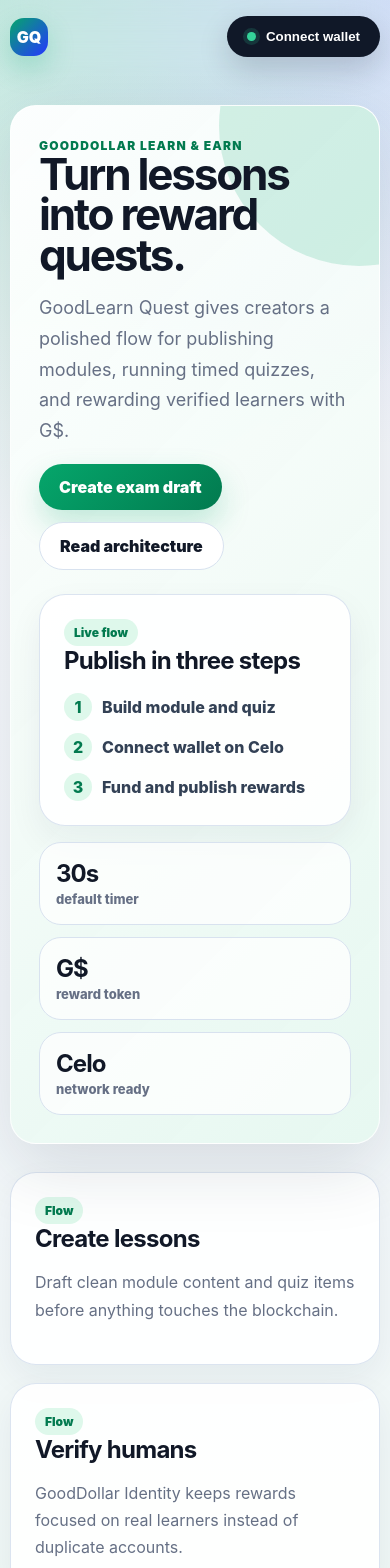
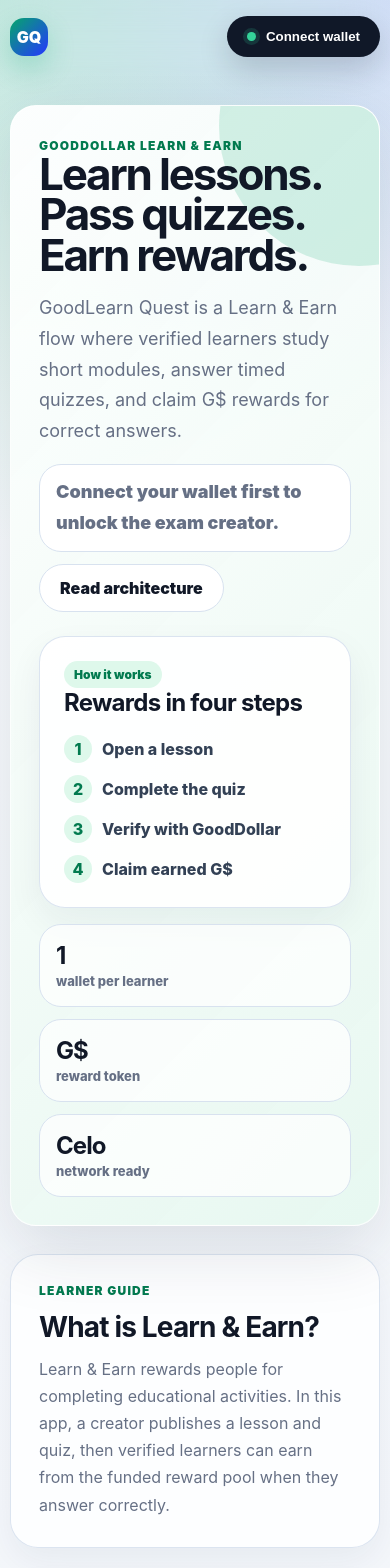
Before and after one commit to cieltrinitiz/HustlerProject, a Next.js app: page / in a window 390 px wide. Shown: the top 1568 px of the page. Built offline with nearby package versions, Linux system fonts and the light colour scheme.

Commit message:
Fix wallet gating and mobile modal

```diff
--- a/app/create/page.tsx
+++ b/app/create/page.tsx
@@ -1,7 +1,9 @@
+import { CreateAccessGate } from "@/components/CreateAccessGate";
 import { QuestionBuilder } from "@/components/QuestionBuilder";
 
 export default function CreatePage() {
   return (
+    <CreateAccessGate>
       <main>
         <section className="hero">
           <span className="eyebrow">Creator flow</span>
@@ -12,5 +14,6 @@
         </section>
         <QuestionBuilder />
       </main>
+    </CreateAccessGate>
   );
 }
--- a/app/layout.tsx
+++ b/app/layout.tsx
@@ -1,6 +1,7 @@
 import type { Metadata } from "next";
 import type { ReactNode } from "react";
 import { ConnectWalletModal } from "@/components/ConnectWalletModal";
+import { WalletConnectionProvider } from "@/components/WalletConnectionProvider";
 import "./styles.css";
 
 export const metadata: Metadata = {
@@ -12,6 +13,7 @@
   return (
     <html lang="en">
       <body>
+        <WalletConnectionProvider>
           <header className="site-header">
             <a className="brand" href="/" aria-label="GoodLearn Quest home">
               <span className="brand-mark">GQ</span>
@@ -20,6 +22,7 @@
             <ConnectWalletModal />
           </header>
           {children}
+        </WalletConnectionProvider>
       </body>
     </html>
   );
--- a/app/page.tsx
+++ b/app/page.tsx
@@ -1,14 +1,20 @@
-import Link from "next/link";
+import { CreateExamAction } from "@/components/CreateExamAction";
 
-const features = [
-  ["Create lessons", "Draft clean module content and quiz items before anything touches the blockchain."],
-  ["Verify humans", "GoodDollar Identity keeps rewards focused on real learners instead of duplicate accounts."],
-  ["Commit answers", "Answer commitments stay private until the reveal window, so quizzes remain fair."],
-  ["Earn G$", "Learners claim rewards per correct answer from a transparent reward pool."],
+const rewardSteps = [
+  ["Learn the module", "Read the short lesson and understand the goal before opening the quiz."],
+  ["Answer the quiz", "Submit answers during the timer so the system can score your attempt fairly."],
+  ["Verify one human", "GoodDollar Identity helps keep rewards for real learners, not duplicate accounts."],
+  ["Claim G$ rewards", "Connected learners can claim GoodDollar rewards for correct answers when the pool is funded."],
+];
+
+const creatorSteps = [
+  ["Draft off-chain", "Creators prepare lessons and questions first without sending every edit to the blockchain."],
+  ["Connect wallet", "The creator form appears after a wallet is connected, keeping first visit focused on instructions."],
+  ["Publish rewards", "When the quiz is ready, publish the final question hash and reward settings on Celo."],
 ];
 
 const stats = [
-  ["30s", "default timer"],
+  ["1", "wallet per learner"],
   ["G$", "reward token"],
   ["Celo", "network ready"],
 ];
@@ -19,24 +25,25 @@
       <section className="hero hero-split">
         <div className="hero-copy">
           <span className="eyebrow">GoodDollar Learn & Earn</span>
-          <h1>Turn lessons into reward quests.</h1>
+          <h1>Learn lessons. Pass quizzes. Earn rewards.</h1>
           <p>
-            GoodLearn Quest gives creators a polished flow for publishing modules, running timed quizzes, and rewarding verified learners with G$.
+            GoodLearn Quest is a Learn & Earn flow where verified learners study short modules, answer timed quizzes, and claim G$ rewards for correct answers.
           </p>
           <div className="actions">
-            <Link className="button" href="/create">Create exam draft</Link>
+            <CreateExamAction />
             <a className="button secondary" href="/docs/architecture.md">Read architecture</a>
           </div>
         </div>
 
         <div className="hero-panel" aria-label="Product highlights">
           <div className="quest-card">
-            <span className="badge">Live flow</span>
-            <h2>Publish in three steps</h2>
+            <span className="badge">How it works</span>
+            <h2>Rewards in four steps</h2>
             <ol className="step-list">
-              <li>Build module and quiz</li>
-              <li>Connect wallet on Celo</li>
-              <li>Fund and publish rewards</li>
+              <li>Open a lesson</li>
+              <li>Complete the quiz</li>
+              <li>Verify with GoodDollar</li>
+              <li>Claim earned G$</li>
             </ol>
           </div>
           <div className="stat-row">
@@ -50,10 +57,28 @@
         </div>
       </section>
 
+      <section className="info-section">
+        <span className="eyebrow">Learner guide</span>
+        <h2>What is Learn & Earn?</h2>
+        <p>
+          Learn & Earn rewards people for completing educational activities. In this app, a creator publishes a lesson and quiz, then verified learners can earn from the funded reward pool when they answer correctly.
+        </p>
+      </section>
+
       <section className="grid feature-grid">
-        {features.map(([title, body]) => (
+        {rewardSteps.map(([title, body]) => (
           <article className="card feature-card" key={title}>
-            <span className="badge">Flow</span>
+            <span className="badge">Reward guide</span>
+            <h2>{title}</h2>
+            <p>{body}</p>
+          </article>
+        ))}
+      </section>
+
+      <section className="grid feature-grid">
+        {creatorSteps.map(([title, body]) => (
+          <article className="card feature-card" key={title}>
+            <span className="badge">Creator guide</span>
             <h2>{title}</h2>
             <p>{body}</p>
           </article>
--- a/app/styles.css
+++ b/app/styles.css
@@ -238,3 +238,69 @@
   .stat-row { grid-template-columns: 1fr; }
   .hero { border-radius: 26px; }
 }
+
+.info-section {
+  display: grid;
+  gap: 12px;
+  margin-top: 28px;
+  padding: 28px;
+  border: 1px solid rgba(216, 226, 239, 0.9);
+  border-radius: 28px;
+  background: rgba(255, 255, 255, 0.82);
+  box-shadow: 0 14px 35px rgba(20, 35, 64, 0.06);
+}
+.info-section h2 { margin: 0; font-size: clamp(28px, 4vw, 42px); }
+.info-section p { max-width: 860px; margin: 0; }
+.wallet-required-note {
+  display: inline-flex;
+  align-items: center;
+  min-height: 48px;
+  margin: 0;
+  padding: 12px 16px;
+  border: 1px solid var(--line);
+  border-radius: 999px;
+  background: white;
+  color: var(--muted);
+  font-weight: 900;
+}
+.wallet-detection {
+  display: grid;
+  gap: 4px;
+  margin: 16px 0 0;
+  padding: 14px 16px;
+  border-radius: 18px;
+  border: 1px solid var(--line);
+  background: #f8fafc;
+}
+.wallet-detection strong { color: var(--ink); }
+.wallet-detection span { color: var(--muted); line-height: 1.5; }
+.wallet-detection.detected {
+  border-color: rgba(5, 166, 107, 0.22);
+  background: var(--brand-soft);
+}
+.wallet-detection.detected strong,
+.wallet-detection.detected span { color: var(--brand-dark); }
+.access-gate { margin-top: 24px; }
+
+@media (max-width: 560px) {
+  .modal-backdrop {
+    align-items: start;
+    place-items: start center;
+    padding: max(14px, env(safe-area-inset-top)) 12px max(14px, env(safe-area-inset-bottom));
+    overflow-y: auto;
+  }
+  .wallet-modal {
+    width: min(100%, 440px);
+    max-height: calc(100dvh - 28px);
+    overflow-y: auto;
+    padding: 22px;
+    border-radius: 26px;
+  }
+  .wallet-modal h2 { padding-right: 42px; }
+  .wallet-option {
+    align-items: flex-start;
+    flex-direction: column;
+    gap: 10px;
+  }
+  .wallet-required-note { border-radius: 22px; }
+}
--- a/components/ConnectWalletModal.tsx
+++ b/components/ConnectWalletModal.tsx
@@ -1,32 +1,23 @@
 "use client";
 
 import { useEffect, useMemo, useState } from "react";
-
-type EthereumProvider = {
-  isMetaMask?: boolean;
-  isMiniPay?: boolean;
-  isTrust?: boolean;
-  isTrustWallet?: boolean;
-  request?: (args: { method: string; params?: unknown[] | object }) => Promise<unknown>;
-};
-
-type BrowserWindow = typeof window & {
-  ethereum?: EthereumProvider;
-  trustwallet?: EthereumProvider | { ethereum?: EthereumProvider };
-};
-
-type WalletState = {
-  address: string;
-  label: string;
-};
+import { createPortal } from "react-dom";
+import {
+  getInjectedProvider,
+  getProviderLabel,
+  parseFirstAccount,
+  useWalletConnection,
+  type EthereumProvider,
+} from "@/components/WalletConnectionProvider";
 
 const CELO_CHAIN_ID = "0xa4ec";
 
 export function ConnectWalletModal() {
+  const { detectedWalletLabel, hasInjectedWallet, isMobileBrowser, setWallet, wallet } = useWalletConnection();
   const [isOpen, setIsOpen] = useState(false);
-  const [wallet, setWallet] = useState<WalletState | null>(null);
   const [message, setMessage] = useState("Choose a wallet to continue.");
   const [isConnecting, setIsConnecting] = useState(false);
+  const [mounted, setMounted] = useState(false);
 
   const shortAddress = useMemo(() => {
     if (!wallet?.address) {
@@ -36,45 +27,54 @@
     return `${wallet.address.slice(0, 6)}...${wallet.address.slice(-4)}`;
   }, [wallet?.address]);
 
+  const walletHint = useMemo(() => {
+    if (wallet) {
+      return `${wallet.label} connected`;
+    }
+
+    if (hasInjectedWallet) {
+      return `${detectedWalletLabel} detected`;
+    }
+
+    if (isMobileBrowser) {
+      return "No mobile dApp wallet detected. Open this site inside MiniPay, Trust Wallet, or MetaMask mobile browser.";
+    }
+
+    return "No browser wallet detected. Install/unlock MetaMask or use a wallet dApp browser.";
+  }, [detectedWalletLabel, hasInjectedWallet, isMobileBrowser, wallet]);
+
   useEffect(() => {
-    const provider = getInjectedProvider();
-
-    provider
-      ?.request?.({ method: "eth_accounts" })
-      .then((accounts) => {
-        const firstAccount = parseFirstAccount(accounts);
-        if (firstAccount) {
-          setWallet({ address: firstAccount, label: getProviderLabel(provider) });
-          setMessage("Wallet connected and ready.");
-        }
-      })
-      .catch(() => undefined);
+    setMounted(true);
   }, []);
 
   async function connectWallet() {
     const provider = getInjectedProvider();
 
     if (!provider) {
-      setMessage("No wallet found. Install MetaMask, Trust Wallet, or open in MiniPay.");
+      setMessage(
+        isMobileBrowser
+          ? "No mobile wallet was detected in this browser. Please open the site inside MiniPay, Trust Wallet, or MetaMask mobile."
+          : "No injected wallet found. Install or unlock MetaMask/Trust Wallet, then refresh and try again.",
+      );
       setIsOpen(true);
       return;
     }
 
     setIsConnecting(true);
-    setMessage("Opening wallet approval...");
+    setMessage("Approve the connection in your wallet. If nothing opens, unlock your wallet app/extension and try again.");
 
     try {
       const accounts = await provider.request?.({ method: "eth_requestAccounts" });
       const firstAccount = parseFirstAccount(accounts);
 
       if (!firstAccount) {
-        setMessage("Wallet did not return an account. Please try again.");
+        setMessage("Wallet did not return an account. Please try again or switch wallet browser.");
         return;
       }
 
       await switchToCelo(provider);
       setWallet({ address: firstAccount, label: getProviderLabel(provider) });
-      setMessage("Wallet connected successfully.");
+      setMessage("Wallet connected successfully. You can now create an exam draft.");
       setIsOpen(false);
     } catch (error) {
       setMessage(error instanceof Error ? error.message : "Wallet connection was cancelled.");
@@ -88,14 +88,7 @@
     setMessage("Wallet disconnected in this app. You can reconnect anytime.");
   }
 
-  return (
-    <div className="wallet-shell">
-      <button className="wallet-button" onClick={() => setIsOpen(true)} type="button">
-        <span className="wallet-status-dot" aria-hidden="true" />
-        {shortAddress}
-      </button>
-
-      {isOpen ? (
+  const modal = isOpen ? (
     <div className="modal-backdrop" role="presentation" onMouseDown={() => setIsOpen(false)}>
       <section
         aria-modal="true"
@@ -112,11 +105,16 @@
           Connect with MiniPay, Trust Wallet, MetaMask, or any injected wallet to publish exams and claim rewards on Celo.
         </p>
 
+        <div className={`wallet-detection ${hasInjectedWallet ? "detected" : "missing"}`}>
+          <strong>{hasInjectedWallet ? "Wallet detected" : "Wallet not detected"}</strong>
+          <span>{walletHint}</span>
+        </div>
+
         <div className="wallet-options">
           <button className="wallet-option" disabled={isConnecting} onClick={connectWallet} type="button">
             <span>
-                  <strong>{wallet?.label ?? "Browser wallet"}</strong>
-                  <small>{wallet ? wallet.address : "Recommended for GoodDollar rewards"}</small>
+              <strong>{wallet?.label ?? (hasInjectedWallet ? detectedWalletLabel : "Browser wallet")}</strong>
+              <small>{wallet ? wallet.address : "Use the wallet browser/extension detected above"}</small>
             </span>
             <span>{isConnecting ? "Connecting..." : "Connect"}</span>
           </button>
@@ -131,37 +129,17 @@
         ) : null}
       </section>
     </div>
-      ) : null}
+  ) : null;
+
+  return (
+    <div className="wallet-shell">
+      <button className="wallet-button" onClick={() => setIsOpen(true)} type="button">
+        <span className="wallet-status-dot" aria-hidden="true" />
+        {shortAddress}
+      </button>
+      {mounted && modal ? createPortal(modal, document.body) : null}
     </div>
   );
-}
-
-function getInjectedProvider(): EthereumProvider | undefined {
-  const browserWindow = window as BrowserWindow;
-  const trustWallet = browserWindow.trustwallet;
-
-  if (browserWindow.ethereum) {
-    return browserWindow.ethereum;
-  }
-
-  if (!trustWallet) {
-    return undefined;
-  }
-
-  if ("ethereum" in trustWallet) {
-    return trustWallet.ethereum;
-  }
-
-  return trustWallet as EthereumProvider;
-}
-
-function parseFirstAccount(accounts: unknown) {
-  if (!Array.isArray(accounts)) {
-    return undefined;
-  }
-
-  const account = accounts.find((item): item is string => typeof item === "string");
-  return account?.toLowerCase();
 }
 
 async function switchToCelo(provider: EthereumProvider) {
@@ -182,19 +160,3 @@
     });
   }
 }
-
-function getProviderLabel(provider: EthereumProvider) {
-  if (provider.isMiniPay) {
-    return "MiniPay";
-  }
-
-  if (provider.isTrust || provider.isTrustWallet) {
-    return "Trust Wallet";
-  }
-
-  if (provider.isMetaMask) {
-    return "MetaMask";
-  }
-
-  return "Injected wallet";
-}
--- /dev/null
+++ b/components/CreateExamAction.tsx
@@ -0,0 +1,22 @@
+"use client";
+
+import Link from "next/link";
+import { useWalletConnection } from "@/components/WalletConnectionProvider";
+
+export function CreateExamAction() {
+  const { wallet } = useWalletConnection();
+
+  if (!wallet) {
+    return (
+      <p className="wallet-required-note" role="status">
+        Connect your wallet first to unlock the exam creator.
+      </p>
+    );
+  }
+
+  return (
+    <Link className="button" href="/create">
+      Create exam draft
+    </Link>
+  );
+}
--- /dev/null
+++ b/components/WalletConnectionProvider.tsx
@@ -0,0 +1,140 @@
+"use client";
+
+import { createContext, useContext, useEffect, useMemo, useState, type ReactNode } from "react";
+
+export type EthereumProvider = {
+  isMetaMask?: boolean;
+  isMiniPay?: boolean;
+  isTrust?: boolean;
+  isTrustWallet?: boolean;
+  providers?: EthereumProvider[];
+  request?: (args: { method: string; params?: unknown[] | object }) => Promise<unknown>;
+};
+
+type BrowserWindow = typeof window & {
+  ethereum?: EthereumProvider;
+  trustwallet?: EthereumProvider | { ethereum?: EthereumProvider };
+};
+
+export type WalletState = {
+  address: string;
+  label: string;
+};
+
+type WalletConnectionContextValue = {
+  wallet: WalletState | null;
+  setWallet: (wallet: WalletState | null) => void;
+  detectedWalletLabel: string;
+  hasInjectedWallet: boolean;
+  isMobileBrowser: boolean;
+};
+
+const WalletConnectionContext = createContext<WalletConnectionContextValue | undefined>(undefined);
+
+export function WalletConnectionProvider({ children }: Readonly<{ children: ReactNode }>) {
+  const [wallet, setWallet] = useState<WalletState | null>(null);
+  const [detectedWalletLabel, setDetectedWalletLabel] = useState("Checking wallet browser...");
+  const [hasInjectedWallet, setHasInjectedWallet] = useState(false);
+  const [isMobileBrowser, setIsMobileBrowser] = useState(false);
+
+  useEffect(() => {
+    setIsMobileBrowser(isMobileUserAgent());
+
+    const provider = getInjectedProvider();
+    setHasInjectedWallet(Boolean(provider));
+    setDetectedWalletLabel(provider ? getProviderLabel(provider) : "No injected wallet detected");
+
+    provider
+      ?.request?.({ method: "eth_accounts" })
+      .then((accounts) => {
+        const firstAccount = parseFirstAccount(accounts);
+        if (firstAccount) {
+          setWallet({ address: firstAccount, label: getProviderLabel(provider) });
+        }
+      })
+      .catch(() => undefined);
+  }, []);
+
+  const value = useMemo(
+    () => ({ wallet, setWallet, detectedWalletLabel, hasInjectedWallet, isMobileBrowser }),
+    [detectedWalletLabel, hasInjectedWallet, isMobileBrowser, wallet],
+  );
+
+  return <WalletConnectionContext.Provider value={value}>{children}</WalletConnectionContext.Provider>;
+}
+
+export function useWalletConnection() {
+  const context = useContext(WalletConnectionContext);
+
+  if (!context) {
+    throw new Error("useWalletConnection must be used inside WalletConnectionProvider");
+  }
+
+  return context;
+}
+
+export function getInjectedProvider(): EthereumProvider | undefined {
+  if (typeof window === "undefined") {
+    return undefined;
+  }
+
+  const browserWindow = window as BrowserWindow;
+  const injected = browserWindow.ethereum;
+  const trustWallet = browserWindow.trustwallet;
+
+  if (injected?.providers?.length) {
+    return (
+      injected.providers.find((provider) => provider.isMiniPay) ??
+      injected.providers.find((provider) => provider.isTrust || provider.isTrustWallet) ??
+      injected.providers.find((provider) => provider.isMetaMask) ??
+      injected.providers[0]
+    );
+  }
+
+  if (injected) {
+    return injected;
+  }
+
+  if (!trustWallet) {
+    return undefined;
+  }
+
+  if ("ethereum" in trustWallet) {
+    return trustWallet.ethereum;
+  }
+
+  return trustWallet as EthereumProvider;
+}
+
+export function parseFirstAccount(accounts: unknown) {
+  if (!Array.isArray(accounts)) {
+    return undefined;
+  }
+
+  const account = accounts.find((item): item is string => typeof item === "string");
+  return account?.toLowerCase();
+}
+
+export function getProviderLabel(provider: EthereumProvider) {
+  if (provider.isMiniPay) {
+    return "MiniPay";
+  }
+
+  if (provider.isTrust || provider.isTrustWallet) {
+    return "Trust Wallet";
+  }
+
+  if (provider.isMetaMask) {
+    return "MetaMask";
+  }
+
+  return "Injected wallet";
+}
+
+function isMobileUserAgent() {
+  if (typeof navigator === "undefined") {
+    return false;
+  }
+
+  return /Android|iPhone|iPad|iPod|Mobile|Opera Mini|IEMobile/i.test(navigator.userAgent);
+}
```
Also changed, not shown: components/CreateAccessGate.tsx (added, +30 -0 lines). Lines whose indentation alone changed are shown as unchanged.
